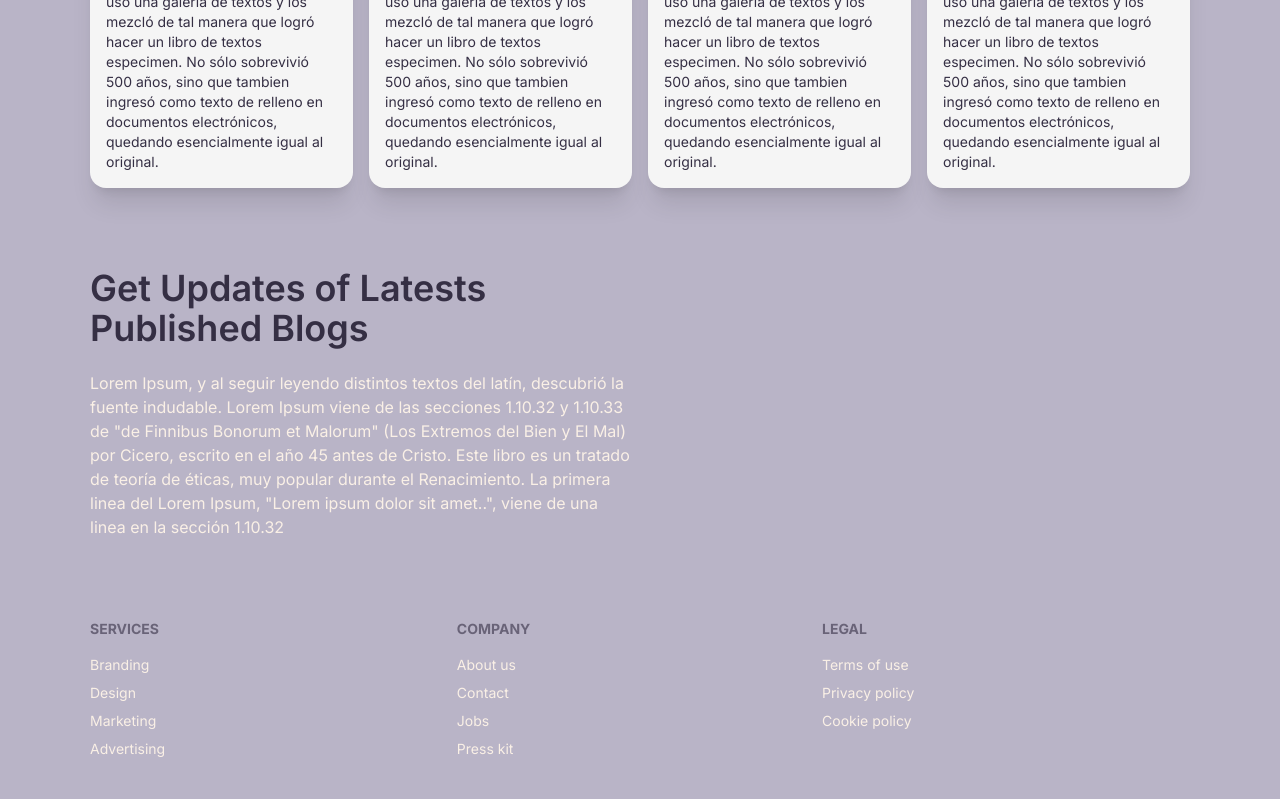
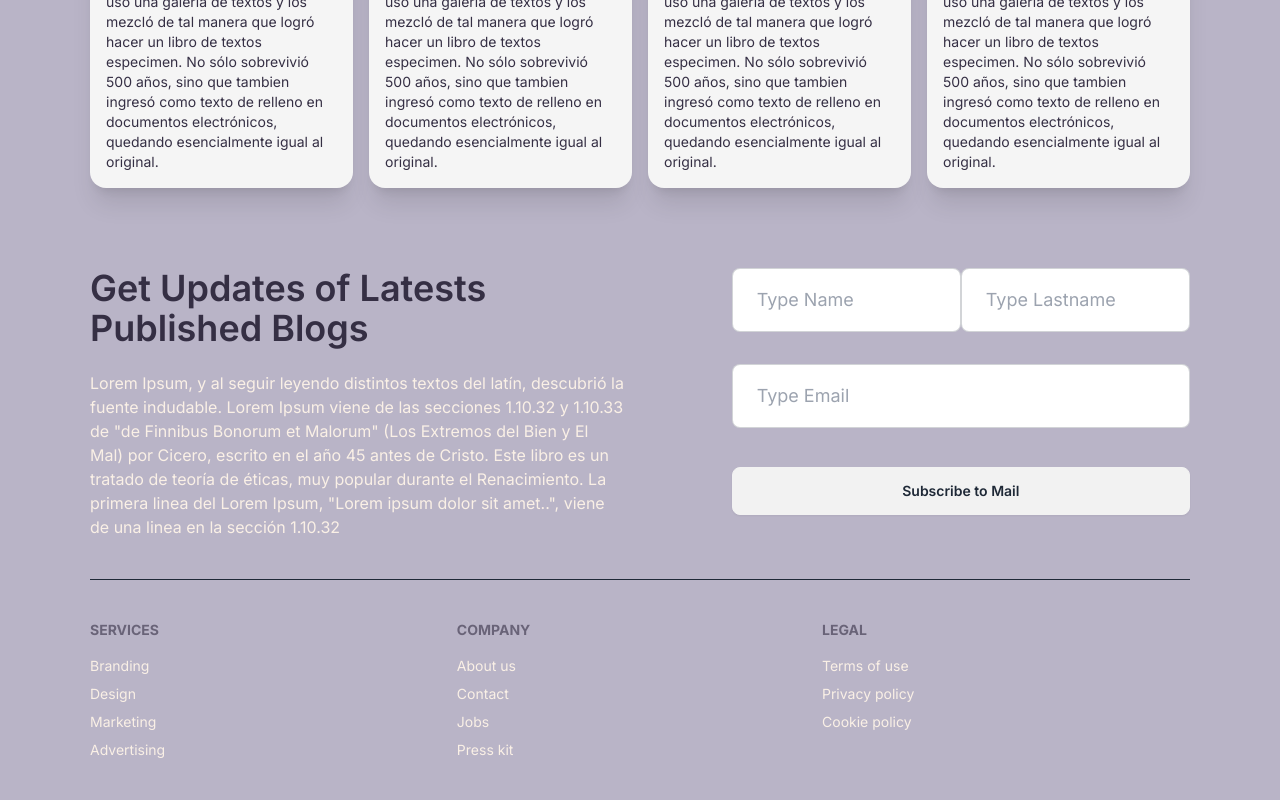
Before and after one commit to Makhi7/thongoland-sleep-tracker, a Next.js app: page / in a window 1280 px wide. Shown: the part 1279-2079 px from the top of the page. Built offline with nearby package versions, Linux system fonts and the light colour scheme.

Commit message:
refactored header items, refactored subscription form, footer

```diff
--- a/app/ui/footer.tsx
+++ b/app/ui/footer.tsx
@@ -2,7 +2,7 @@ import Link from "next/link";
 
 export default function Footer(){
     return(
-        <footer className="footer py-10">
+        <footer className="footer py-10 border-t">
             <nav>
                 <h3 className="footer-title text-headingTxtColr">Services</h3>
                 <Link href="#"
--- a/app/ui/splash/hero-section.tsx
+++ b/app/ui/splash/hero-section.tsx
@@ -9,7 +9,7 @@ export default function HeroSection() {
     return(
         <div className="grid grid-cols-12 gap-4 py-10">
             <header className="col-span-12 flex items-center justify-between py-4 border-b">
-                <div className="flex items-center gap-4">
+                <div className="col-start-1 col-end-4 flex items-center gap-4">
                     <Link
                         href="/"
                     >
@@ -21,31 +21,11 @@ export default function HeroSection() {
                         <WebTitle />
                     </Link>
                 </div>
-                <div className="justify-self-end">
+                <div className="col-start-7">
                     <NavBar />
                 </div>
 
             </header>
-            {/* add the Logo component and WebTitle into the navbar */}
-            {/* <div className="col-span-1">
-                <Link
-                    href="/"
-                >
-                    <Logo />
-                </Link>
-            </div>
-
-            <div className="col-start-2 col-span-3 mt-[10px]">
-                <Link
-                    href="/"
-                >
-                    <WebTitle />
-                </Link>
-            </div> */}
-
-            {/* <div className="col-start-7 col-span-6 mt-[10px]">
-                <NavBar />
-            </div> */}
 
             <div className="col-start-1 col-span-5 mt-12 flex flex-col">
                 <h1
--- a/app/ui/splash/subscribe-to-mail-section.tsx
+++ b/app/ui/splash/subscribe-to-mail-section.tsx
@@ -1,5 +1,17 @@
+"use client";
+export default function SubscribeToMailSection(){
 
-export default function SubscribeToMailSection(){
+    function subscribe(formData){
+        const name = formData.get("name");
+        const lastName = formData.get("lastname");
+        const email = formData.get("email");
+
+        alert(`You searched for '${name}'`);
+        alert(`You searched for '${lastName}'`);
+        alert(`You searched for '${email}'`);
+
+    }
+
     return (
         <div className="grid grid-cols-12 gap-4 py-10">
             <div className="col-span-6 flex flex-col">
@@ -20,15 +32,17 @@ export default function SubscribeToMailSection(){
                 </p>
             </div>
 
-            {/* refactor this form using form element */}
-            {/* <div className="col-start-8 col-span-6">
+            <form
+                action={subscribe}
+                className="col-start-8 col-span-6"
+             >
                 <div className="flex flex-row">
-                    <input type="text" placeholder="Type Name" className="input input-bordered input-lg w-full max-w-xs text-buttonTxtColr" />
-                    <input type="text" placeholder="Type Lastname" className="input input-bordered input-lg w-full max-w-xs text-buttonTxtColr" />
+                    <input type="text" name="name" placeholder="Type Name" className="input input-bordered input-lg w-full max-w-xs text-buttonTxtColr" />
+                    <input type="text" name="lastname" placeholder="Type Lastname" className="input input-bordered input-lg w-full max-w-xs text-buttonTxtColr" />
                 </div>
 
                 <div className="mt-[32px]">
-                    <input type="email" placeholder="Type Email" className="input input-bordered input-lg w-full text-buttonTxtColr" />
+                    <input type="email" name="email" placeholder="Type Email" className="input input-bordered input-lg w-full text-buttonTxtColr" />
                 </div>
 
                 <div className="mt-[39px] w-full">
@@ -36,7 +50,7 @@ export default function SubscribeToMailSection(){
                         Subscribe to Mail
                     </button>
                 </div>
-            </div> */}
+            </form>
 
         </div>
     )
```
